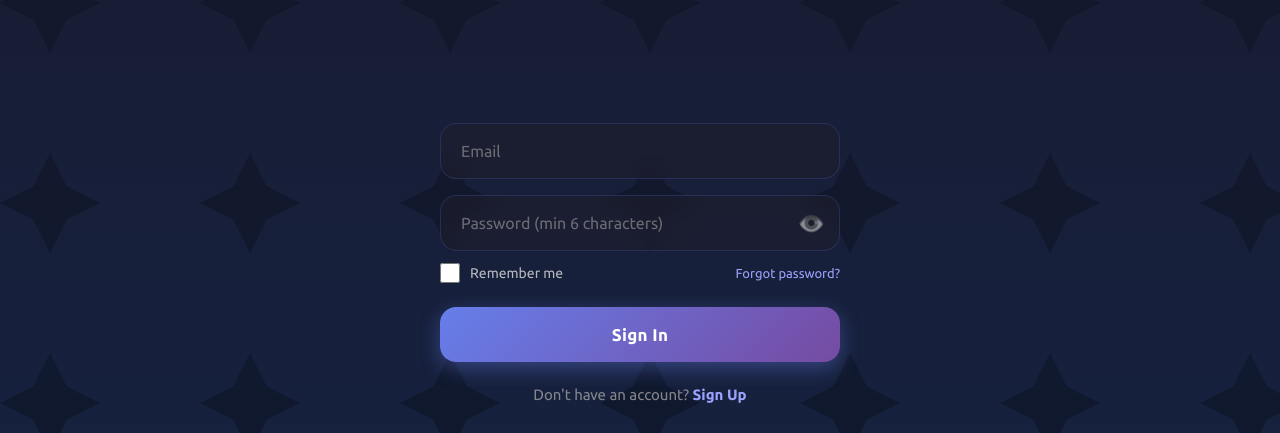
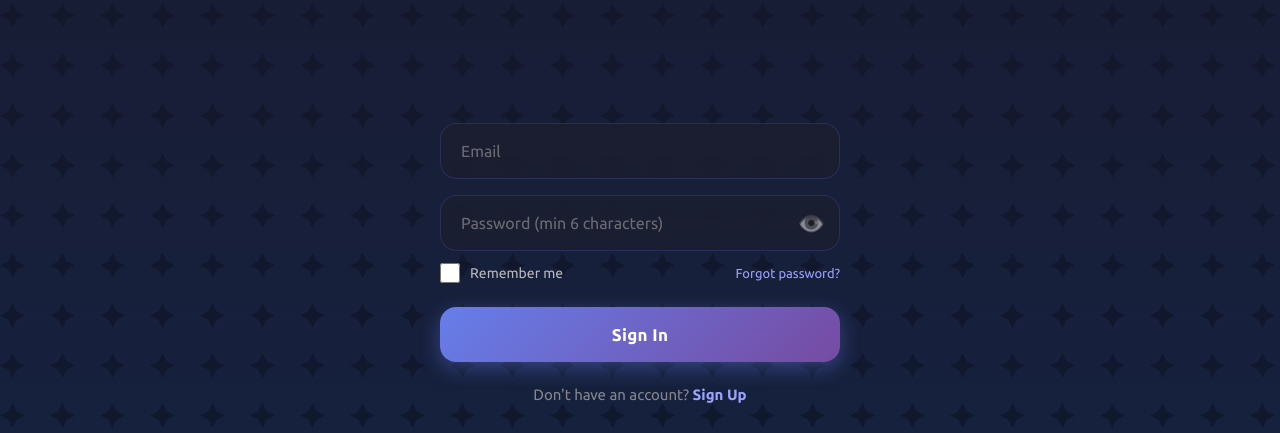
Before and after one commit to VictorBurtman/PersonalFinances, a website: page www/index.html in a window 1280 px wide. Shown: the part 367-800 px from the top of the page. Drawn offline with nearby package versions, Linux system fonts and the light colour scheme; no server answers.

Commit message:
even smaller

```diff
--- a/www/css/auth-screen.css
+++ b/www/css/auth-screen.css
@@ -28,7 +28,7 @@
     width: 100%;
     height: 85%; /* ✅ Ajusté pour couvrir plus */
     background-image: url('../img/icons/glamorous.svg');
-    background-size: 200px 200px; /* ✅ Plus gros (était 180px) */
+    background-size: 50px 50px; /* ✅ Plus gros (était 180px) */
     background-repeat: repeat;
     opacity: 0;
     mask-image: linear-gradient(to bottom, transparent 0%, rgba(0,0,0,0.15) 10%, rgba(0,0,0,0.25) 100%); /* ✅ Plus clair */
```
